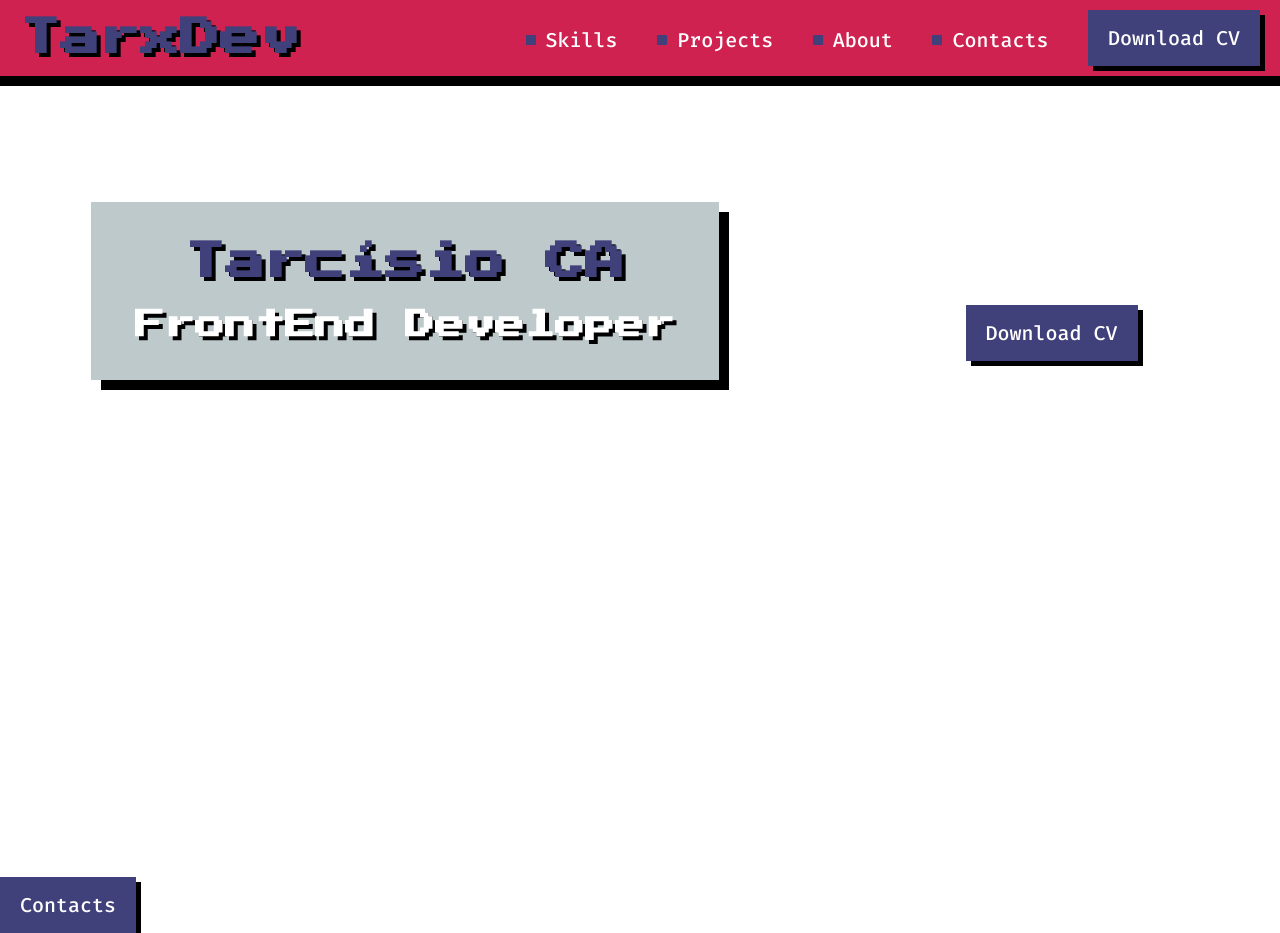
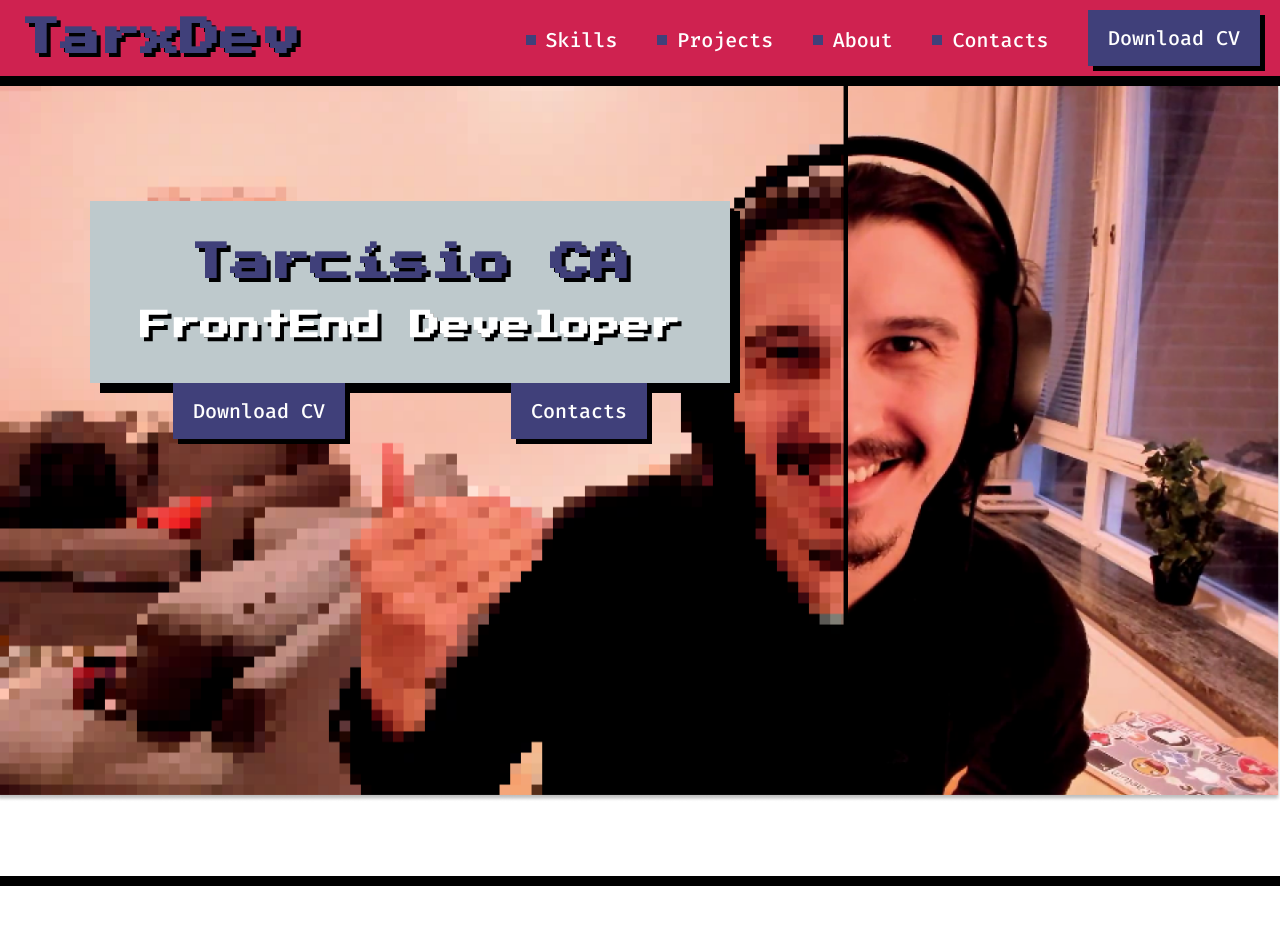
Before and after one commit to tarx-dev/curso-html-css-feliz, a plain HTML site: page index.html in a window 1280 px wide. After the commit the page ends 886 px from the top, so only its background shows below. Drawn offline with Linux system fonts and the light colour scheme; files whose address does not match are found by name.

Commit message:
create main banner
create main banner

```diff
--- a/index.html
+++ b/index.html
@@ -15,7 +15,6 @@
       rel="stylesheet"
     />
     <link rel="stylesheet" href=".//style/reset.css" />
-    <link rel="stylesheet" href=".//style/style.css" />
     <link rel="stylesheet" href="./style/components/box.css" />
     <link rel="stylesheet" href="./style/components/title.css" />
     <link rel="stylesheet" href="./style/components/subtitle.css" />
@@ -23,6 +22,7 @@
     <link rel="stylesheet" href="./style/components/action.css" />
     <link rel="stylesheet" href="./style/components/header.css" />
     <link rel="stylesheet" href="./style/components/nav.css" />
+    <link rel="stylesheet" href="./style/components/banner.css" />
   </head>
 
   <body>
@@ -37,14 +37,18 @@
       </nav>
     </header>
 
-    <section>
+    <section class="banner">
+      <div class="wrapper">
         <div class="box">
           <h1 class="title">Tarcísio CA</h1>
           <h2 class="subtitle">FrontEnd Developer</h2>
         </div>
 
+        <div class="navigation">
           <a class="button" href="#">Download CV</a>
           <a class="button" href="#">Contacts</a>
+        </div>
+      </div>
     </section>
   </body>
 </html>
--- /dev/null
+++ b/style/components/banner.css
@@ -0,0 +1,21 @@
+.banner {
+  box-sizing: border-box;
+  background-image: url(../../assets/img/photoo.png);
+  background-repeat: no-repeat;
+  background-size: 100%;
+  height: 800px;
+  border-bottom: 10px solid #000;
+  padding-top: 115px;
+  padding-left: 90px;
+}
+
+.banner .wrapper {
+  display: flex;
+  flex-direction: column;
+  width: 640px;
+}
+
+.banner .navigation {
+  display: flex;
+  justify-content: space-around;
+}
--- a/style/components/box.css
+++ b/style/components/box.css
@@ -3,8 +3,7 @@
   background-color: #bec9cc;
   box-shadow: 10px 10px 0px #000000;
   text-align: center;
-  margin: 116px 237px 497px 91px;
-  padding: 40px 44px;
+  padding: 42px 44px;
 }
 
 .box .title {
--- a/style/style.css
+++ /dev/null
@@ -1,5 +0,0 @@
-section {
-  background-image: url("../assets/img/photo.png"),
-    url("../assets/img/photo2.png");
-  background-repeat: no-repeat;
-}
```
Also changed, not shown: assets/img/photo.png (deleted), assets/img/photo2.png (deleted), assets/img/photoo.png (added), assets/img/tca-dev.png (deleted). Lines whose indentation alone changed are shown as unchanged.
